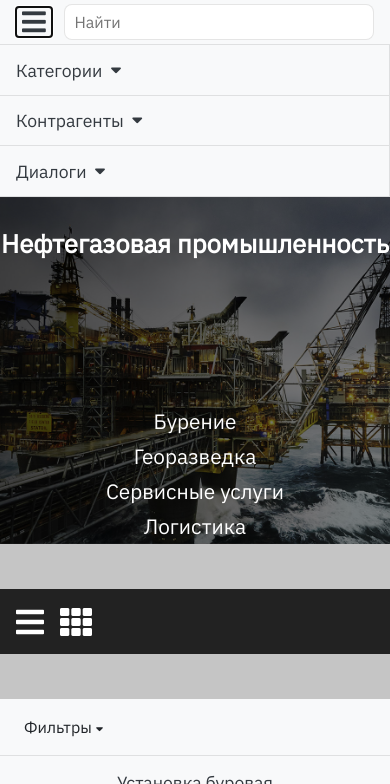
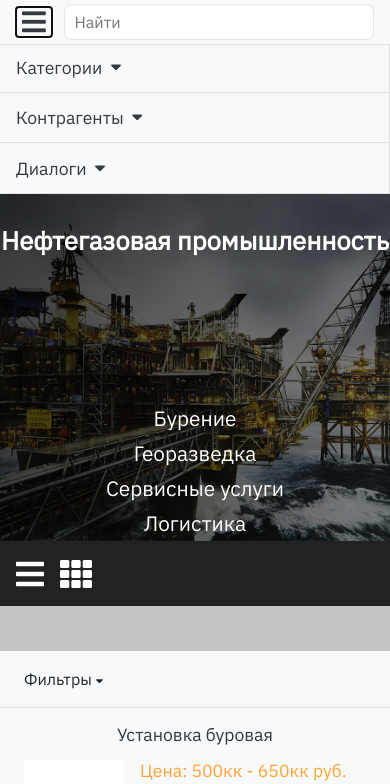
Before and after one commit to vladislav-prakhov/asperanto_marketplace, a plain HTML site: page html/category-template.html in a window 390 px wide. Both pictures are taken after a click on the button 33 px from the left and 21 px from the top of the page. Shown: the top 784 px of the page. Drawn offline with nearby package versions, Linux system fonts and the light colour scheme.

Commit message:
switched to "grid" page layout

```diff
--- a/html/category-template.html
+++ b/html/category-template.html
@@ -17,10 +17,9 @@
 
 </head>
 <body>
-    <div id="navBar"></div>
+    <nav class="navbar" id="navBar"></nav>
 
-    <div class="page-container">
-        <div id="sideBar"></div>
+    <div class="wrap-left-bar" id="sideBar"></div>
 
     <main class="main" role="main">
         <div class="category">
@@ -378,7 +377,7 @@
             </div>
         </div>
     </main>
-    </div>
+
 </body>
 
 <script src="https://ajax.googleapis.com/ajax/libs/jquery/3.3.1/jquery.min.js"></script>
--- a/html/templates/navbar.html
+++ b/html/templates/navbar.html
@@ -1,4 +1,3 @@
-<header class="navbar">
 <div class="navbar-left">
     <button class="collapsed" type="button" data-toggle="collapse" data-target="#leftBar">
         <i class="fas fa-bars nav-icons"></i>
@@ -22,4 +21,3 @@
         <span class="nickname-nav">А.И. Гайдамака</span>
     </a>
 </div>
-</header>
--- a/html/templates/sidebar.html
+++ b/html/templates/sidebar.html
@@ -1,4 +1,3 @@
-<div class="wrap-left-bar">
 <div class="left-bar left-bar-desktop collapse" id="leftBar">
     <div class="left-bar-menus">
         <a data-toggle="collapse" href="#categories">Категории <i class="fas fa-sort-down"></i></a>
@@ -138,4 +137,3 @@
         </div>
     </div>
 </div>
-</div>
--- a/static/css/category-template.css
+++ b/static/css/category-template.css
@@ -91,7 +91,6 @@
     z-index: 1;
     background-color: #c5c5c5;
     top: 45px;
-    margin-top: 45px;
 }
 
 @media (max-width: 500px) {
--- a/static/css/template.css
+++ b/static/css/template.css
@@ -13,8 +13,14 @@ body {
     background-color: #c5c5c5;
     font-family: 'IBM Plex Sans', sans-serif;
     z-index: 0;
-    position: relative;
     overflow: auto;
+    display: grid;
+    grid-template-rows: [header] 42px [body] auto [footer] 42px [end];
+    grid-template-columns: 240px auto;
+    grid-template-areas:
+        "header header"
+        "sidebar main"
+        "footer footer";
 }
 
 /* Оба правила переписывают поведение тегов <a>, <button> под нейтральное*/
@@ -49,6 +55,7 @@ p {
     display: flex;
     flex-direction: row;
     min-height: 100vh;
+    grid-area:
 }
 
 .navbar {
@@ -65,6 +72,7 @@ p {
     padding: 0 1rem 0 1rem;
     border-bottom: 1px solid rgba(0, 0, 0, .1);
     background-color: #f8f9fa;
+    grid-area: header;
 }
 
 .navbar-left {
@@ -139,19 +147,18 @@ p {
 .wrap-left-bar {
     background-color: #f8f9fa !important;
     border-right: 1px solid rgba(0,0,0,.1);
-    min-height: 100%;
+    grid-area: sidebar;
 }
 
 .left-bar { /* Основные настройки левой панели */
-    margin-top: 45px;
     display: flex;
     background-color: #f8f9fa !important;
     flex-direction: column;
     -ms-flex-direction: column;
     padding: 0 0 0 0;
     position: sticky;
+    z-index: 1;
     top: 45px;
-    z-index: 1;
 }
 
 .left-bar > div > a { /* Поскольку каждый заголовок в левой части является триггером для вызова collapse менюшки,
@@ -208,6 +215,7 @@ p {
     padding-right: 0;
     padding-left: 0;
     width: 100%;
+    grid-area: main;
 }
 
 .wrap-main {
@@ -257,6 +265,18 @@ p {
     }
 }
 
+@media (max-width: 1024px) {
+    body {
+        grid-template-rows: [header] 42px [sidebar] auto [body] auto [footer] 42px [end];
+        grid-template-columns: auto;
+        grid-template-areas:
+                "header"
+                "sidebar"
+                "main"
+                "footer";
+    }
+}
+
 @media (min-width: 1025px) { /* Правило только для десктоп версии */
     .left-bar-desktop {
         display: flex !important;
```
Also changed, not shown: html/goods.html (+2 -4 lines), html/index.html (+2 -4 lines), html/login.html (+4 -2 lines), README.md. Lines whose indentation alone changed are shown as unchanged.
